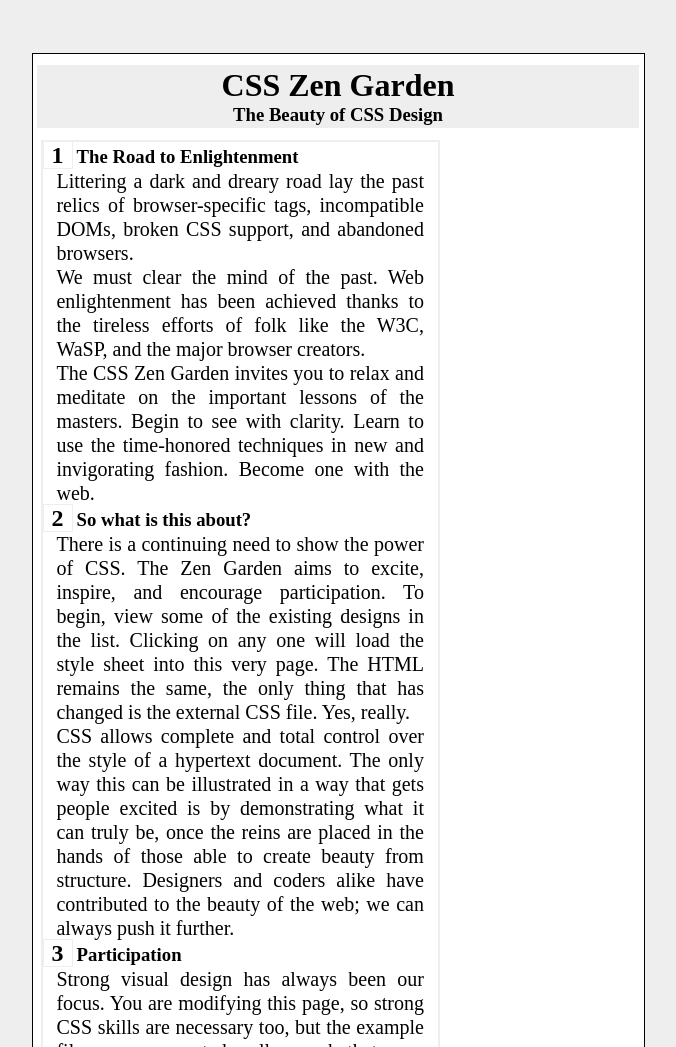
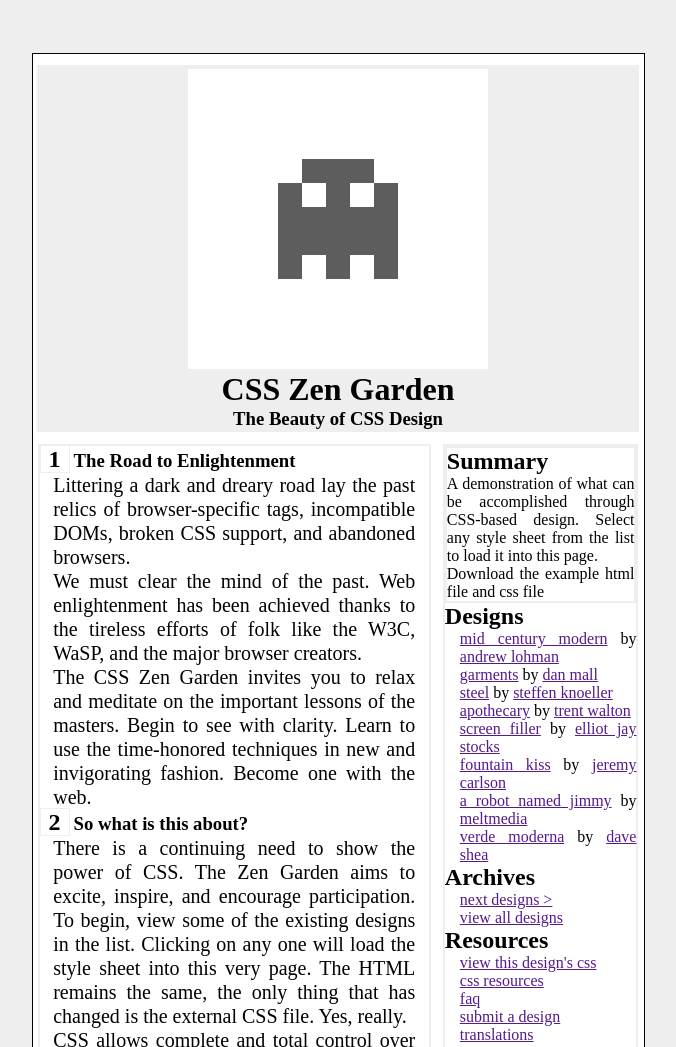
Before and after one commit to AlexOrga/zen-design, a plain HTML site: page index.html in a window 1280 px wide. Shown: the top 1047 px of the page, without its empty margins (302-978 px from the left). Drawn offline with Linux system fonts and the light colour scheme.

Commit message:
column layout with flxbx added invader img

```diff
--- a/index.html
+++ b/index.html
@@ -9,6 +9,9 @@
         <div class="page-wrapper">
            <div class="main-content-container clearfix">
                 <header class="main-header contain-style">
+                    <div class="main-img">
+
+                    </div>
                     <h1>CSS Zen Garden</h1>
                     <h3>The Beauty of CSS Design</h3>
                 </header>
--- a/main.css
+++ b/main.css
@@ -18,6 +18,25 @@ body {
     display: inline;
 }
 
+header {
+    background-color: #EEE;
+    margin: 10px auto;
+    width: 98%;
+    text-align: center;
+}
+
+ul li {
+    list-style-type: none;
+    margin-left: 15px;
+}
+
+footer {
+    margin: 0 auto;
+    width: 98%;
+    text-align: center;
+}
+
+/* Grid-------------------------- */
 
 .main-content-container {
     background-color: #FFF;
@@ -28,42 +47,41 @@ body {
     min-width: 611px;
 }
 
-header {
-    background-color: #EEE;
-    margin: 10px auto;
-    width: 98%;
-    text-align: center;
+.column-container {
+    margin: 0 auto;
+    width: 99%;
+    display: flex;
+    flex-wrap: nowrap;
+    justify-content: space-between;
 }
 
-.column-container {
-    margin: 0 auto;
-    width: 98%;
-}
-
-footer {
-    margin: 0 auto;
-    width: 98%;
-    text-align: center;
-}
-
-/* Grid-------------------------- */
-
 .col {
+    display: table-cell;
     margin: 2px;
     text-align: justify;
 }
 
 .left-column {
-    float: left;
-    width: 66%;
+    width: 65%;
+    margin-right: 10px;
 }
 
 .right-column {
-    float: right;
     width: 32%;
 }
 
 /* Styles------------------------ */
+
+.main-img {
+    margin: 0 auto;
+    width: 300px;
+    height: 300px;
+    background-image: url(img/invaderdude.svg);
+    background-repeat: no-repeat;
+    background-position: center;
+    background-color: #FFF;
+    border: 2px solid #EEE;
+}
 
 .contain-style {
     border: 2px solid #EEE;
```
Also changed, not shown: img/invaderdude.svg (added).
